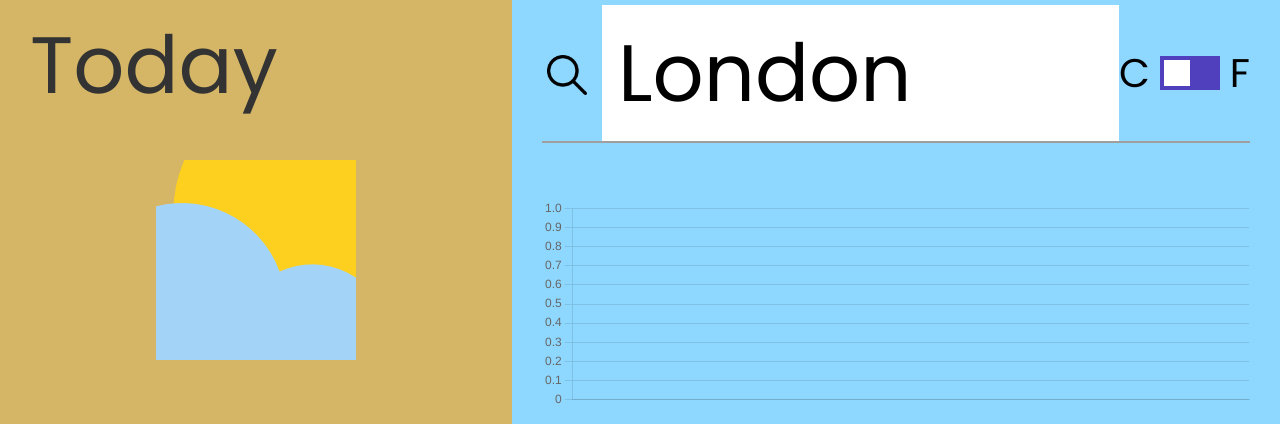
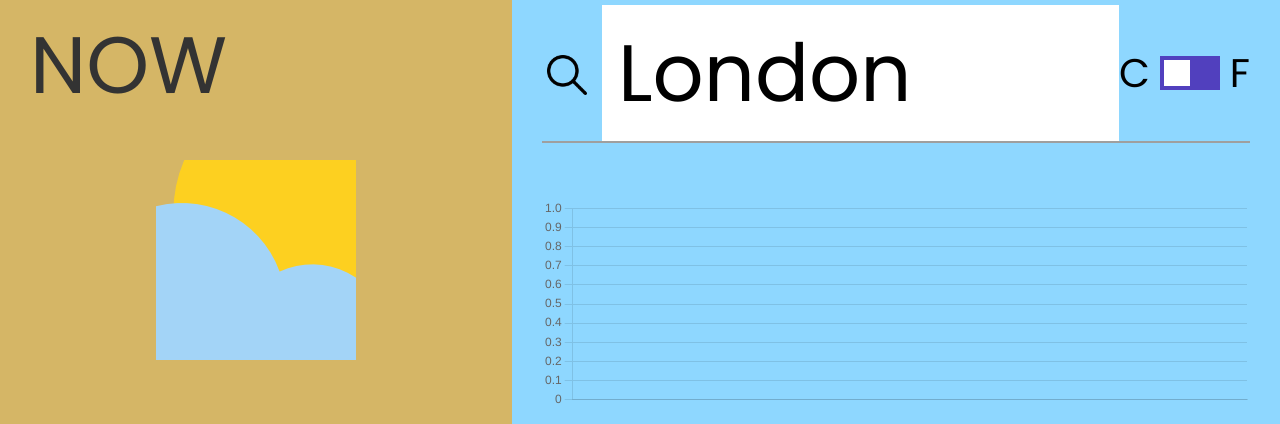
Before and after one commit to AbyssWalker144/weather-app, a plain HTML site: page index.html in a window 1280 px wide. Shown: the top 424 px of the page. Drawn offline with nearby package versions, Linux system fonts and the light colour scheme; no server answers.

Commit message:
chart test 2

```diff
--- a/chart.js
+++ b/chart.js
@@ -8,11 +8,12 @@ let tempChart = new Chart(ctx, {
     data: {
         labels: hoursTime,
         datasets: [{
-            label: 'Hourly temperature',
+            label: 'Temperature',
             // data: hoursTemperature.length > 0 ? hoursTemperature : ['6','2' ,'3' ,'5' ,'11' ,'5', '2' ,'1'],
             data: hoursTemperature,
-            // data: items,
-            borderWidth: 1
+            pointRadius: 7,
+            pointHoverRadius: 10,
+            borderWidth: 3,
         }]
     },
     options: {
@@ -22,10 +23,12 @@ let tempChart = new Chart(ctx, {
                 display: false,
             }
         },
-        elements: {
-            tension: 3,
-            borderWidth: 3,
+        scales: {
+            y: {
+
+            }
         }
+
     },
 });
 
--- a/index.html
+++ b/index.html
@@ -14,7 +14,7 @@
 <body>
     <div class="wrapper">
         <div class="today">
-            <p class="text">Today</p>
+            <p class="text">NOW</p>
 
             <img class="today__img" src="src/img/cloudy.png">
 
--- a/script.js
+++ b/script.js
@@ -61,7 +61,7 @@ function displayWeatherData(data){
     console.log(moment().day())
 
     forecast.html(`<div class="days">
-                    <p class="day">Today</p>
+                    <p class="day">NOW</p>
                     <img src="https://openweathermap.org/img/wn/${data.list[0].weather[0].icon}@4x.png">
                     <p class="card-temp">${Math.round(data.list[0].main.temp)}</p>
                     <p class="card-condition">${data.list[0].weather[0].main}</p>
```
